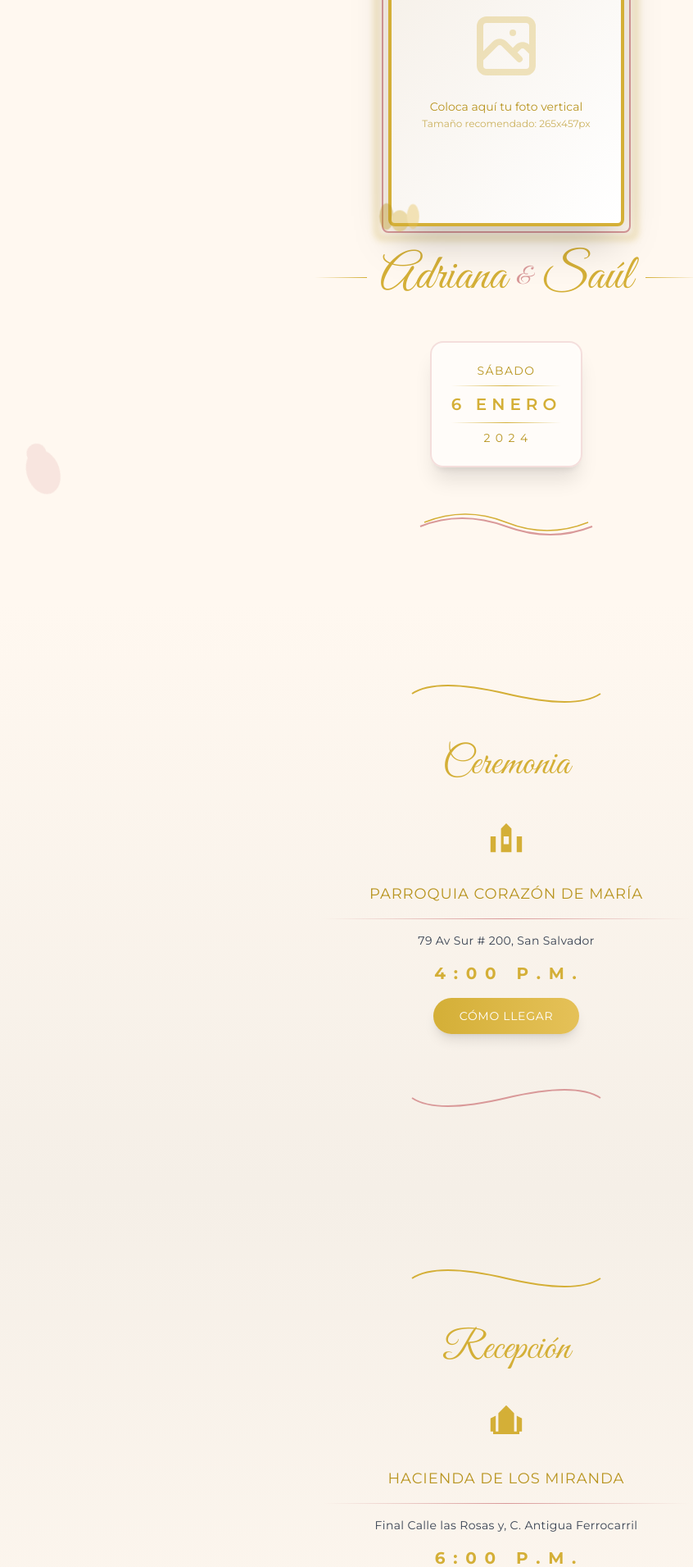
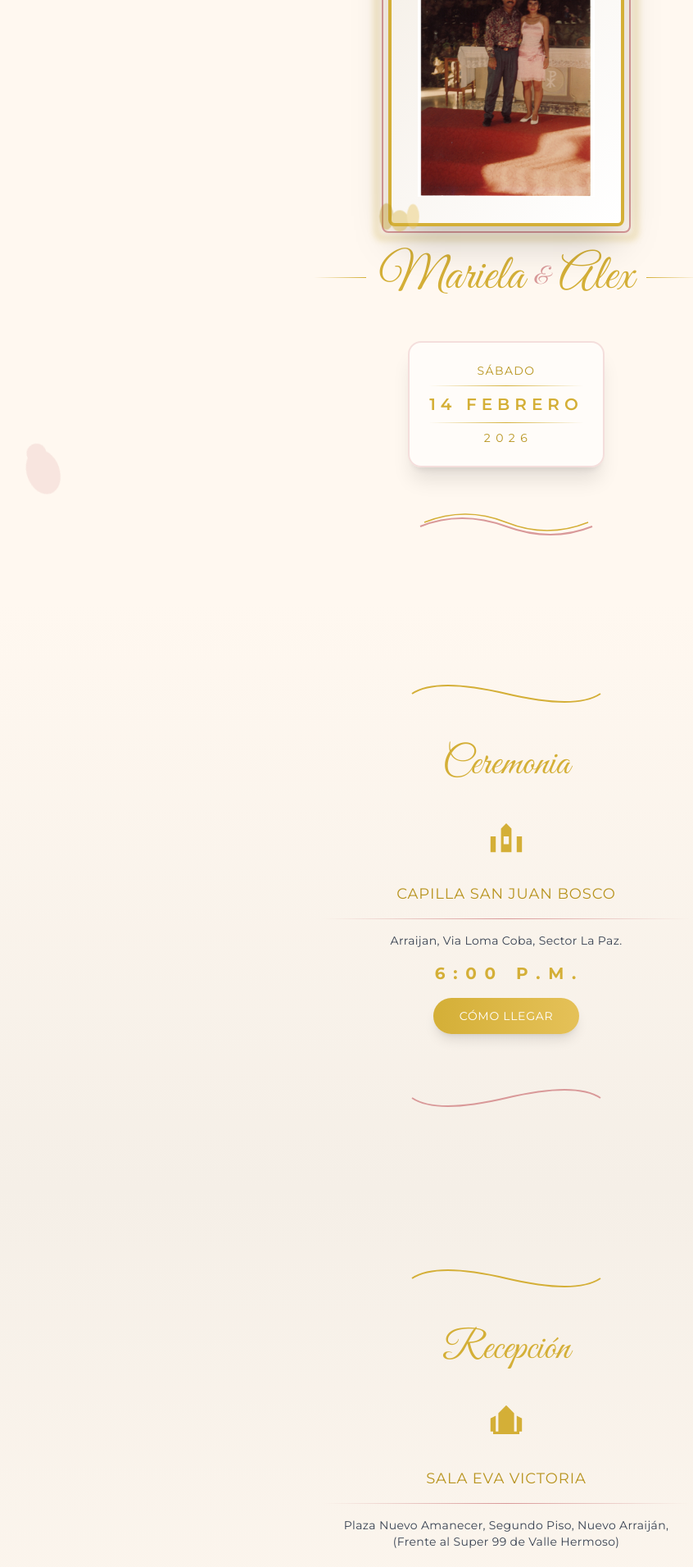
Before and after one commit to morenoaj/invitacion-boda-elegante, a Next.js app: page / in a window 1280 px wide. Shown: the part 280-2191 px from the top of the page at 82% size, without its empty margins (22-868 px from the left). Built offline with nearby package versions, Linux system fonts and the light colour scheme.

Commit message:
Agregando cambios a la plantilla

```diff
--- a/app/page.tsx
+++ b/app/page.tsx
@@ -95,18 +95,17 @@ export default function Home() {
             <div className="relative w-72 h-96 bg-gradient-to-br from-crema-dark to-white rounded-lg overflow-hidden shadow-2xl border-4 border-dorado">
               {/* Placeholder para la foto */}
               <div className="w-full h-full flex flex-col items-center justify-center text-center p-8">
-                <svg className="w-24 h-24 mb-4 text-dorado opacity-30" fill="none" stroke="currentColor" viewBox="0 0 24 24">
-                  <path strokeLinecap="round" strokeLinejoin="round" strokeWidth={2} d="M4 16l4.586-4.586a2 2 0 012.828 0L16 16m-2-2l1.586-1.586a2 2 0 012.828 0L20 14m-6-6h.01M6 20h12a2 2 0 002-2V6a2 2 0 00-2-2H6a2 2 0 00-2 2v12a2 2 0 002 2z" />
-                </svg>
-                <p className="text-dorado-dark font-montserrat text-sm">
-                  Coloca aquí tu foto vertical<br/>
-                  <span className="text-xs opacity-70">Tamaño recomendado: 265x457px</span>
-                </p>
+               <img
+                    src="/images/SCAN0041.jpg"
+                    alt="Foto de los novios"
+                    className="w-full h-full object-cover"
+                  />
+
               </div>
 
               {/* Comentario: Para agregar tu foto, reemplaza el contenido de arriba con:
                   <img
-                    src="/images/foto-novios.jpg"
+                    src="/images/"
                     alt="Foto de los novios"
                     className="w-full h-full object-cover"
                   />
@@ -155,9 +154,9 @@ export default function Home() {
               ></motion.div>
 
               <div className="flex items-center gap-3">
-                <h1 className="font-great-vibes text-6xl text-dorado">Adriana</h1>
+                <h1 className="font-great-vibes text-6xl text-dorado">Mariela</h1>
                 <span className="font-great-vibes text-3xl text-rojo-suave">&</span>
-                <h1 className="font-great-vibes text-6xl text-dorado">Saúl</h1>
+                <h1 className="font-great-vibes text-6xl text-dorado">Alex</h1>
               </div>
 
               <motion.div
@@ -179,9 +178,9 @@ export default function Home() {
             <div className="text-center space-y-2">
               <p className="font-montserrat text-sm tracking-widest text-dorado-dark">SÁBADO</p>
               <div className="h-px bg-gradient-to-r from-transparent via-dorado to-transparent"></div>
-              <p className="font-montserrat text-xl tracking-[0.3em] text-dorado font-semibold">6 ENERO</p>
+              <p className="font-montserrat text-xl tracking-[0.3em] text-dorado font-semibold">14 FEBRERO</p>
               <div className="h-px bg-gradient-to-r from-transparent via-dorado to-transparent"></div>
-              <p className="font-montserrat text-sm tracking-widest text-dorado-dark">2 0 2 4</p>
+              <p className="font-montserrat text-sm tracking-widest text-dorado-dark">2 0 2 6</p>
             </div>
           </motion.div>
 
@@ -247,21 +246,21 @@ export default function Home() {
 
           <div className="space-y-4">
             <h3 className="font-montserrat text-lg tracking-wider text-dorado-dark">
-              PARROQUIA CORAZÓN DE MARÍA
+              CAPILLA SAN JUAN BOSCO
             </h3>
 
             <div className="h-px bg-gradient-to-r from-transparent via-rojo-suave to-transparent"></div>
 
             <p className="font-montserrat text-sm tracking-wide text-gray-700">
-              79 Av Sur # 200, San Salvador
+              Arraijan, Via Loma Coba, Sector La Paz.
             </p>
 
             <p className="font-montserrat text-xl font-bold tracking-widest text-dorado mt-6">
-              4 : 0 0  &nbsp; P . M .
+              6 : 0 0  &nbsp; P . M .
             </p>
 
             <motion.a
-              href="https://maps.app.goo.gl/TjFLAWayQ4TDF7sU7"
+              href="https://maps.app.goo.gl/wRSbX5ec3Zg6xg1r8"
               target="_blank"
               rel="noopener noreferrer"
               className="inline-block mt-6 px-8 py-3 bg-gradient-to-r from-dorado to-dorado-light text-white font-montserrat text-sm tracking-wider rounded-full shadow-lg hover:shadow-xl transition-all duration-300"
@@ -324,21 +323,21 @@ export default function Home() {
 
           <div className="space-y-4">
             <h3 className="font-montserrat text-lg tracking-wider text-dorado-dark">
-              HACIENDA DE LOS MIRANDA
+              SALA EVA VICTORIA
             </h3>
 
             <div className="h-px bg-gradient-to-r from-transparent via-rojo-suave to-transparent"></div>
 
             <p className="font-montserrat text-sm tracking-wide text-gray-700">
-              Final Calle las Rosas y, C. Antigua Ferrocarril
+              Plaza Nuevo Amanecer, Segundo Piso, Nuevo Arraiján, (Frente al Super 99 de Valle Hermoso)
             </p>
 
             <p className="font-montserrat text-xl font-bold tracking-widest text-dorado mt-6">
-              6 : 0 0  &nbsp; P . M .
+              7 : 3 0  &nbsp; P . M .
             </p>
 
             <motion.a
-              href="https://maps.app.goo.gl/fZefZ9VSBrvuArdu5"
+              href="https://maps.app.goo.gl/nt93jnNLpaHeqm1b6"
               target="_blank"
               rel="noopener noreferrer"
               className="inline-block mt-6 px-8 py-3 bg-gradient-to-r from-dorado to-dorado-light text-white font-montserrat text-sm tracking-wider rounded-full shadow-lg hover:shadow-xl transition-all duration-300"
@@ -424,10 +423,10 @@ export default function Home() {
               <div className="h-px bg-gradient-to-r from-transparent via-rojo-suave to-transparent mb-4"></div>
               <p className="font-montserrat text-sm tracking-wide text-gray-700 leading-relaxed">
                 Para mantener la armonía del evento,<br/>
-                te pedimos evitar vestir de:
+                le pedimos a las damas evitar vestir de:
               </p>
               <p className="font-montserrat text-base font-semibold text-dorado mt-3">
-                Blanco, Marfil, Nude y Dorado
+                Rojo y Blanco
               </p>
             </div>
           </div>
```
Also changed, not shown: public/images/SCAN0041.jpg (added).
